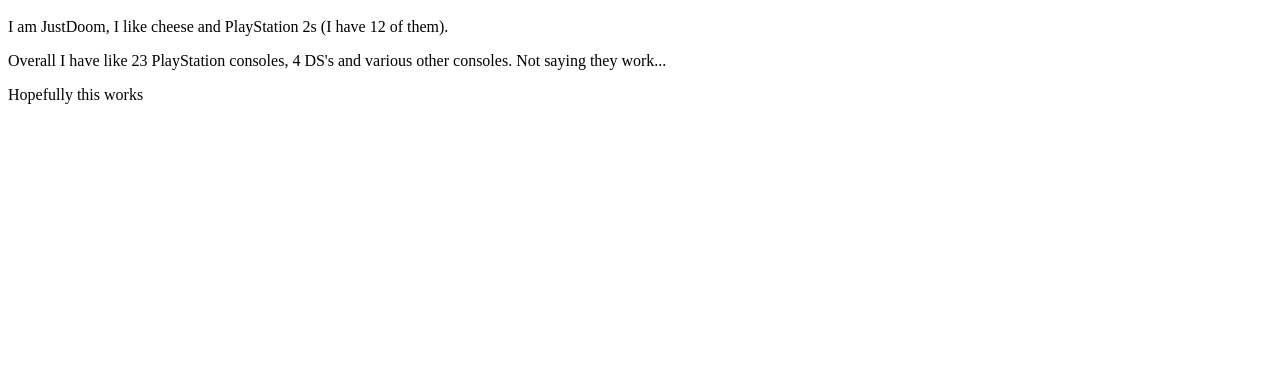
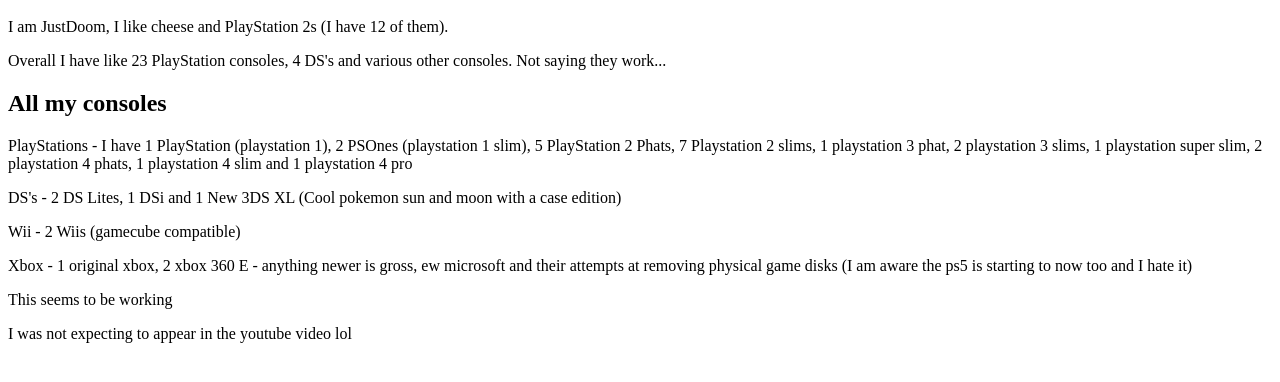
Before and after one commit to JustDoom/justdoom-webx, a plain HTML site: page index.html in a window 1280 px wide. Shown: the part 48-430 px from the top of the page. Drawn offline with Linux system fonts and the light colour scheme.

Commit message:
Update index.html

```diff
--- a/index.html
+++ b/index.html
@@ -9,7 +9,14 @@
     <p>I am JustDoom, I like cheese and PlayStation 2s (I have 12 of them).</p>
     <p>Overall I have like 23 PlayStation consoles, 4 DS's and various other consoles. Not saying they work...</p>
 
-    <p>Hopefully this works</p>
+    <h2>All my consoles</h2>
+    <p>PlayStations - I have 1 PlayStation (playstation 1), 2 PSOnes (playstation 1 slim), 5 PlayStation 2 Phats, 7 Playstation 2 slims, 1 playstation 3 phat, 2 playstation 3 slims, 1 playstation super slim, 2 playstation 4 phats, 1 playstation 4 slim and 1 playstation 4 pro</p>
+    <p>DS's - 2 DS Lites, 1 DSi and 1 New 3DS XL (Cool pokemon sun and moon with a case edition)</p>
+    <p>Wii - 2 Wiis (gamecube compatible)</p>
+    <p>Xbox - 1 original xbox, 2 xbox 360 E - anything newer is gross, ew microsoft and their attempts at removing physical game disks (I am aware the ps5 is starting to now too and I hate it)</p>
+
+    <p>This seems to be working</p>
+    <p>I was not expecting to appear in the youtube video lol</p>
 </body>
 
 </html>
```
